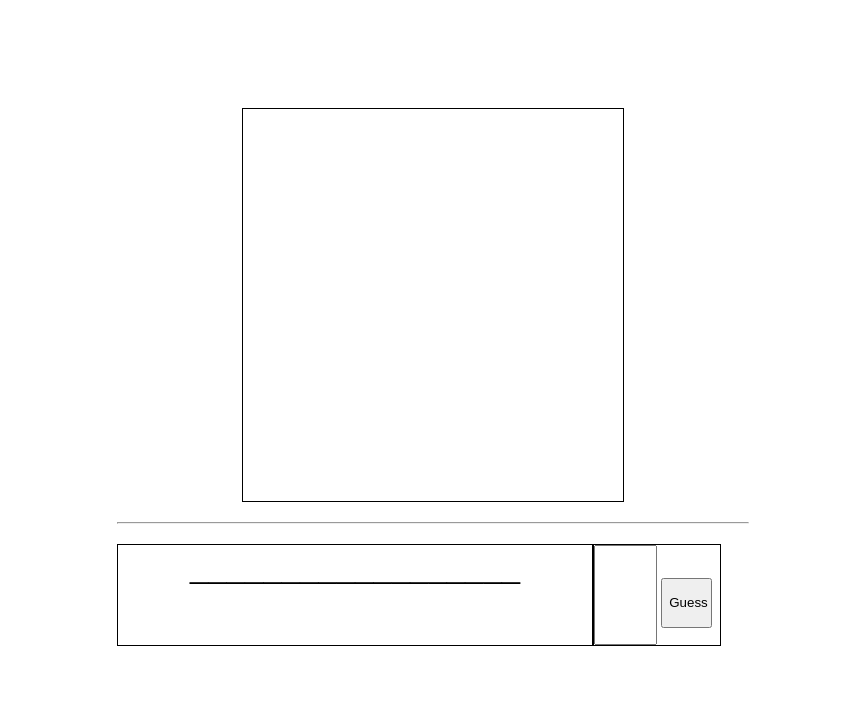
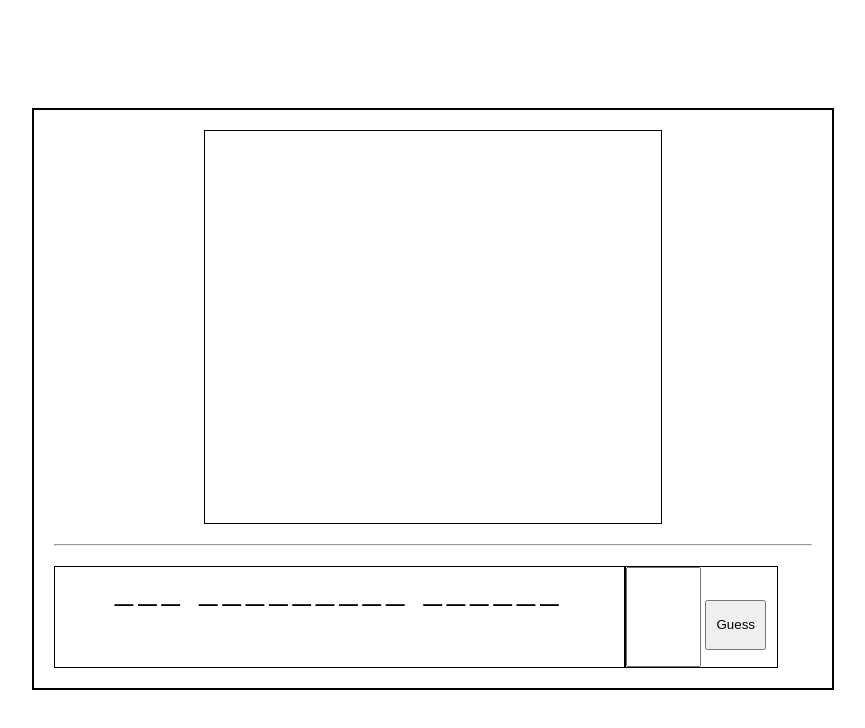
Before and after one commit to howkyle/Hangman, a plain HTML site: page index.html in a window 1280 px wide. Shown: the whole page, without its empty margins (207-1072 px from the left). Drawn offline with Linux system fonts and the light colour scheme.

Commit message:
chance updates when wrong input, letters spaced, game over added

```diff
--- a/JS/hangman.js
+++ b/JS/hangman.js
@@ -1,19 +1,38 @@
 window.onload= function(){
 
-	var word = "testwordtestworrd2";
-	var placeholder = "";
-	var wordlength = word.length;
+	var word;
+	var placeholder;
+	var wordlength;
+	var chanceCount;
 
 	document.getElementById("submitGuess").addEventListener("click", checkGuess);
 
-	for(i=0;i<wordlength;i++){
-		placeholder +="_"
+	function initialize(){
+		word = "tes twordtest worrd2";
+		placeholder = "";
+		wordlength = word.length;
+		chanceCount = 0;
+
+		for(i=0;i<wordlength;i++){
+			if (word[i] == " "){
+				placeholder+=" ";
+			}
+			else{
+				placeholder +="_";
+			}
+
+		}
+
+		document.getElementById("wordspace").innerHTML=placeholder;
 	}
 
-	document.getElementById("wordspace").innerHTML=placeholder;
+	function updateHangman(){
+		//code to update the visual man hanging in the gallows using pictures
+	}
 
 	function checkGuess(){
 		var indices=[];
+		var found = false;
 		letter = document.getElementById("letterGuess").value;
 		for(i=0;i<wordlength;i++){
 			if(word[i]==letter){
@@ -22,11 +41,20 @@ window.onload= function(){
 				temp[i]=letter;
 				placeholder=temp.join("");
 				console.log(placeholder);
+				found = true;
+			}
+		}
+		if(found == false){
+			chanceCount++;
+			updateHangman();
+			if(chanceCount==10){
+				document.getElementById("screen").innerHTML ="GAME OVER";
+				document.getElementById("submitGuess").disabled = true;
 			}
 		}
 
 		document.getElementById("wordspace").innerHTML=placeholder;
-		console.log("done")
+	}
 
-	}
+	initialize();
 }
--- a/Styles/main.css
+++ b/Styles/main.css
@@ -3,7 +3,10 @@
 }
 .container{
 	margin: auto;
-	width: 50%;
+	width: 60%;
+	border: solid 2px black;
+	overflow: auto;
+	padding: 20px;
 
 }
 
@@ -29,6 +32,7 @@
 	margin: auto;
 	margin: 0px;
 	font-size: 5ex;
+	letter-spacing: 5px;
 }
 .letter{
 	width: 20%;
--- a/index.html
+++ b/index.html
@@ -11,7 +11,7 @@
 	<div class="header">
 	</div>
 	<div class="container">
-		<div class="gallows">
+		<div class="gallows" id ="screen">
 		</div>
 		<hr>
 		<div class="word">
```
